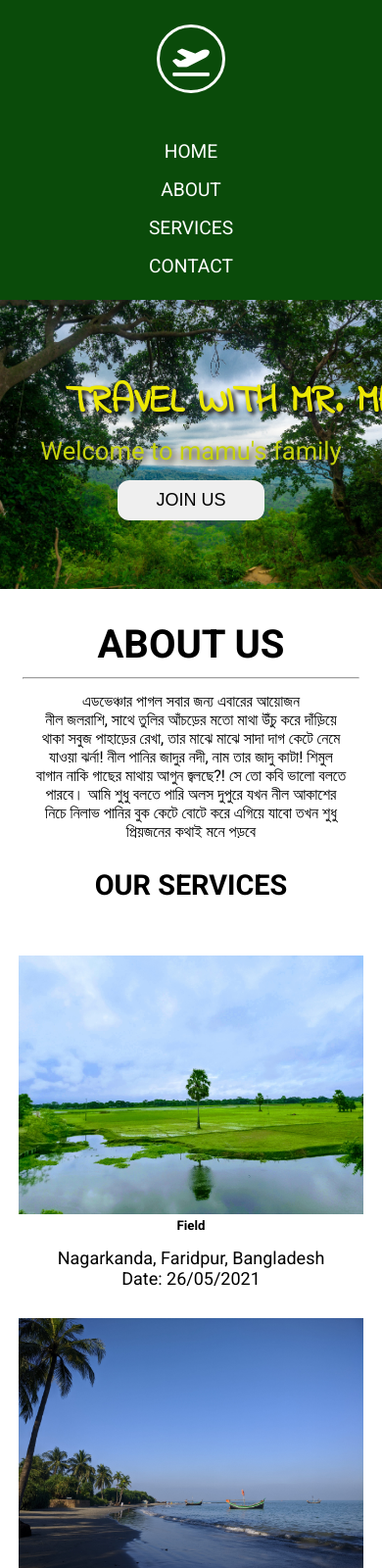
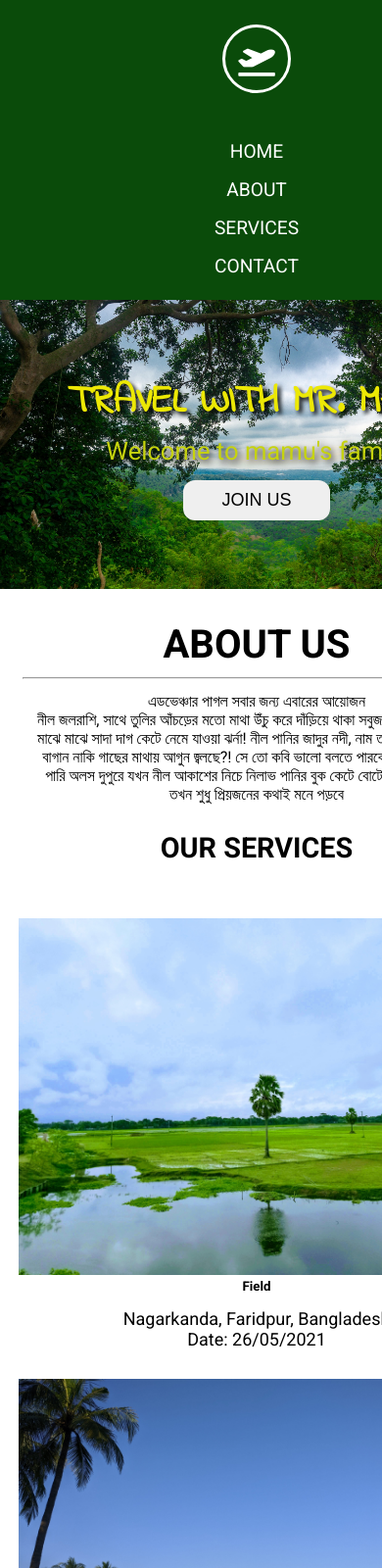
Before and after one commit to mahmudhussaininfo/tourwithmamu, a plain HTML site: page index.html in a window 390 px wide. Shown: the top 1600 px of the page at 98% size. Drawn offline with Linux system fonts and the light colour scheme; a web font is replaced by a local one.

Commit message:
Update style.css

```diff
--- a/style.css
+++ b/style.css
@@ -41,6 +41,29 @@ font-family: 'Padauk', sans-serif;
 font-family: 'Roboto', sans-serif; */
 
 /* small screen */
+@media (max-width: 508px){
+    .header{
+        width: 524px;
+    }
+    .banner{
+        width: 524px;
+    }
+    .about{
+        width: 524px;
+    }
+    .services-section{
+        width: 524px;
+    }
+    .contact{
+        width: 524px;
+    }
+    .footer{
+        width: 524px;
+    }
+
+
+}
+
 
 @media (min-width: 576px){
     .col-s-1 {width: 8.33%;}
```
